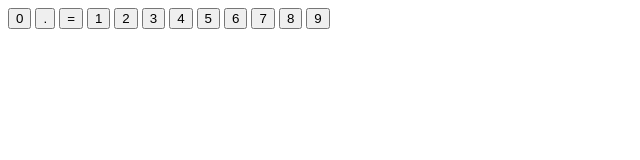
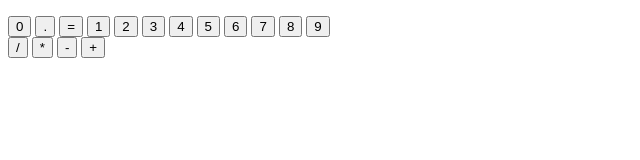
Before and after one commit to Burgess997/Javascript-Calculator, a plain HTML site: page index.html in a window 1280 px wide. Shown: the whole page, without its empty margins (0-640 px from the left). Drawn offline with Linux system fonts and the light colour scheme.

Commit message:
Add Operator Buttons

```diff
--- a/index.html
+++ b/index.html
@@ -9,7 +9,11 @@
 </head>
 <body>
 
-    <div class="button-container">
+    <div class="display-container">
+        <p id="number-display"></p>
+    </div>
+
+    <div class="number-container">
         <button id="0">0</button>
         <button id=".">.</button>
         <button id="=">=</button>
@@ -24,6 +28,13 @@
         <button id="9">9</button>
     </div>
 
+    <div class="operator-container">
+        <button id="/">/</button>
+        <button id="*">*</button>
+        <button id="-">-</button>
+        <button id="+">+</button>
+    </div>
+
     <script src="calc.js"></script>
 </body>
 </html>
```
